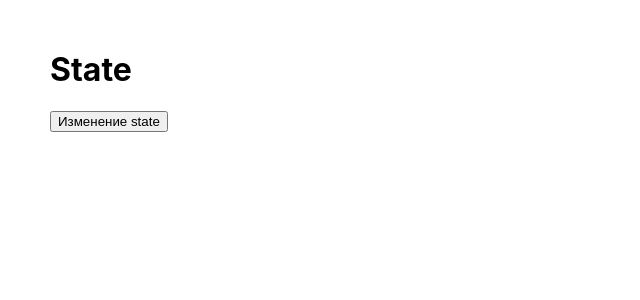
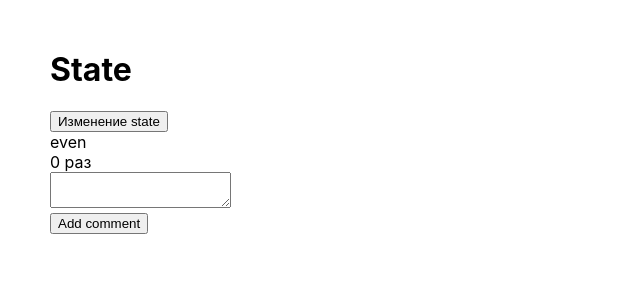
Before and after one commit to aprricod/react_homework4, a React (Create React App) app: page / in a window 1280 px wide. Shown: the top 300 px of the page, without its empty margins (0-640 px from the left). Built offline with nearby package versions, Linux system fonts and the light colour scheme.

Commit message:
создан comp2

```diff
--- a/src/App.js
+++ b/src/App.js
@@ -3,9 +3,9 @@ import Comp1 from "./Comps/Comp1";
 
 function App() {
   return (
-    <>
+    <div>
       <Comp1 />
-    </>
+    </div>
   );
 }
 
--- a/src/Comps/Comp1.js
+++ b/src/Comps/Comp1.js
@@ -1,8 +1,30 @@
 import React, { Component } from "react";
 
 export default class Comp1 extends Component {
+  constructor(props) {
+    super(props);
+
+    this.state = {
+      count: 0,
+      comment: [],
+    };
+    this.myRef = React.createRef();
+  }
+
   handler = () => {
+    let currentCount = this.state.count;
+    currentCount++;
+    this.setState({ count: currentCount });
+  };
 
+  addComment = () => {
+    let comment = this.myRef.current.value;
+    let comments = this.state.comment;
+    comments.push(comment);
+    this.setState({
+      comments: comments,
+    });
+    this.myRef.current.value = "";
   };
   render() {
     return (
@@ -11,6 +33,21 @@ export default class Comp1 extends Component {
         <div>
           <button onClick={this.handler}>Изменение state</button>
         </div>
+        <div>{this.state.count % 2 === 0 ? "even" : "odd"}</div>
+        <div>{this.state.count} раз</div>
+        <div>
+          <textarea ref={this.myRef}></textarea>
+        </div>
+        <div>
+          <button onClick={this.addComment}>Add comment</button>
+        </div>
+        <div>
+          <ul>
+            {this.state.comment.map((item, index) => (
+              <li key={index.toString()}>{item}</li>
+            ))}
+          </ul>
+        </div>
       </div>
     );
   }
```
Also changed, not shown: src/Comps/Comp2.js (added, +9 -0 lines).
